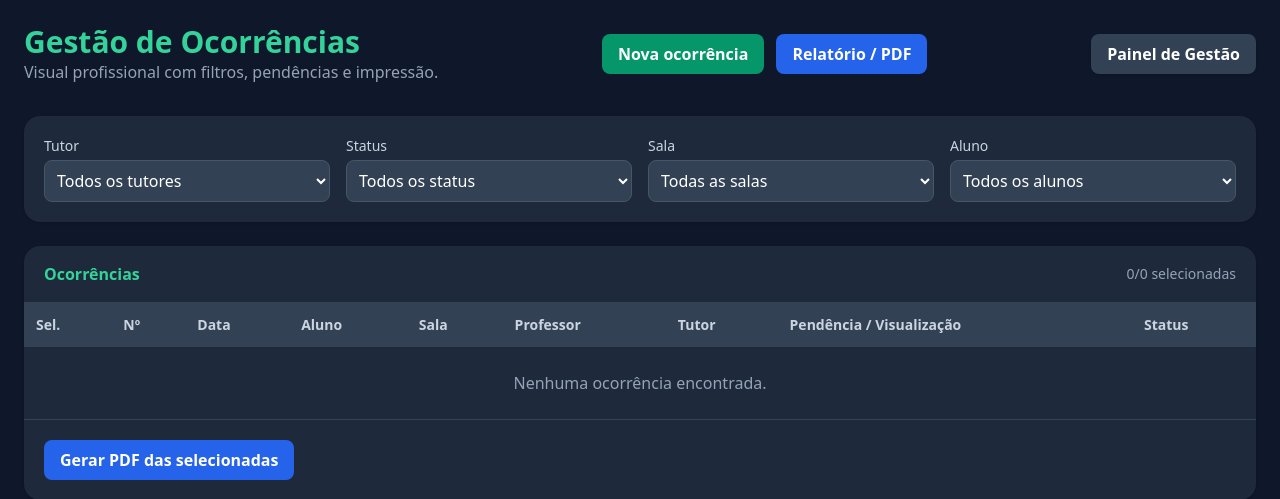
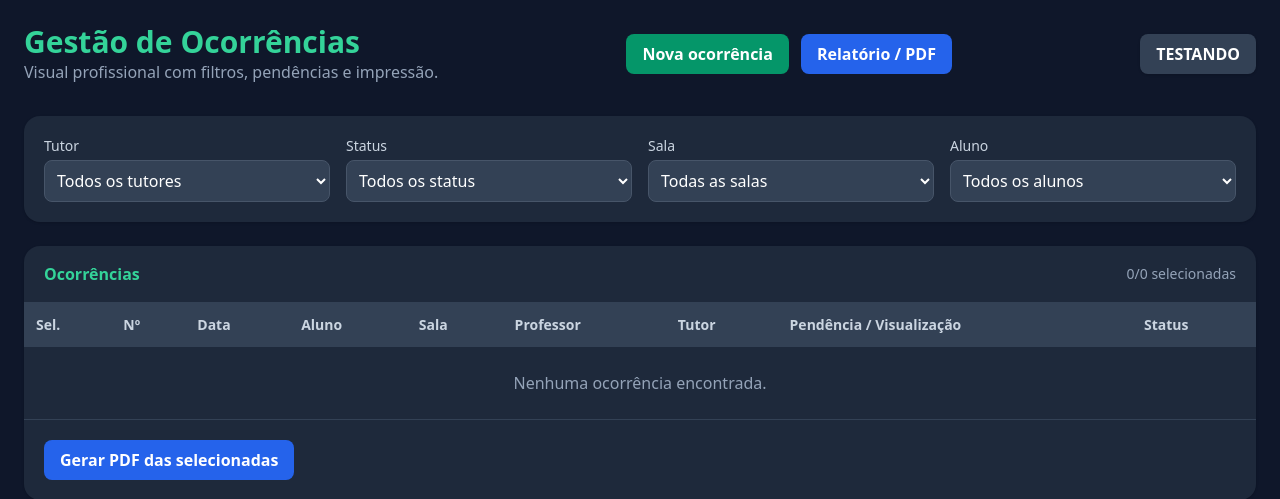
Before and after one commit to mcardes77-cmd/SGCE_IDR, a Flask app: page /gestao_ocorrencia in a window 1280 px wide. Shown: the top 499 px of the page. Run offline with Flask 3, Linux system fonts and the light colour scheme; data that the repository does not hold is empty; some libraries are stand-ins or nearby versions.

Commit message:
Update gestao_ocorrencia.html

```diff
--- a/templates/gestao_ocorrencia.html
+++ b/templates/gestao_ocorrencia.html
@@ -8,7 +8,7 @@
 <div class='flex gap-3'><button onclick="window.location.href='/gestao_ocorrencia_nova'" class='bg-emerald-600 hover:bg-emerald-700 px-4 py-2 rounded-lg font-semibold'>Nova ocorrência</button><button onclick="window.location.href='/gestao_relatorio_impressao'" class='bg-blue-600 hover:bg-blue-700 px-4 py-2 rounded-lg font-semibold'>Relatório / PDF</button></div>
 <a href="/dashboard_ocorrencias"
    class="inline-flex items-center bg-slate-700 hover:bg-slate-600 text-white font-semibold px-4 py-2 rounded-lg shadow">
-  Painel de Gestão
+  TESTANDO
 </a>
 </header>
 <section class='bg-slate-800 rounded-2xl shadow p-5 mb-6'><div class='grid grid-cols-1 md:grid-cols-4 gap-4'>
```
